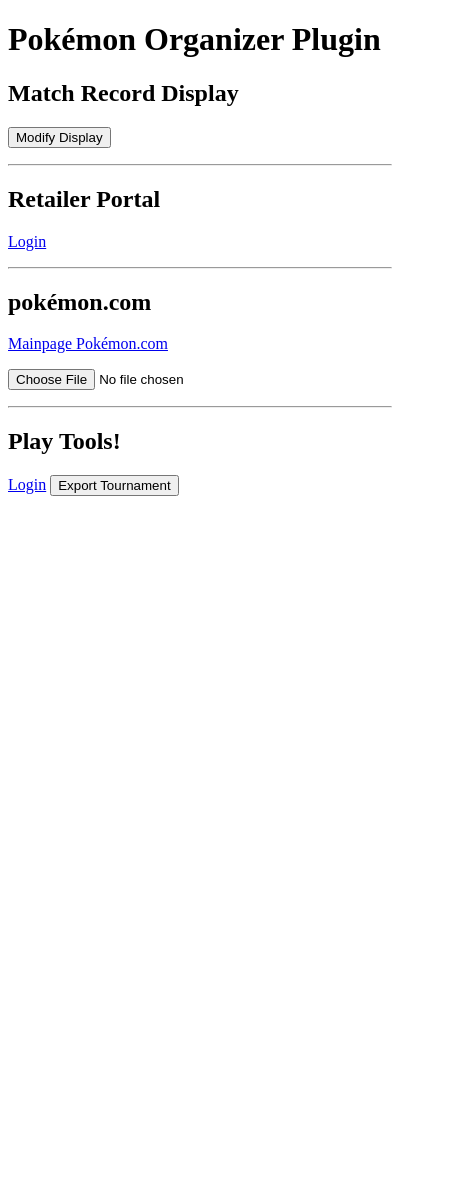
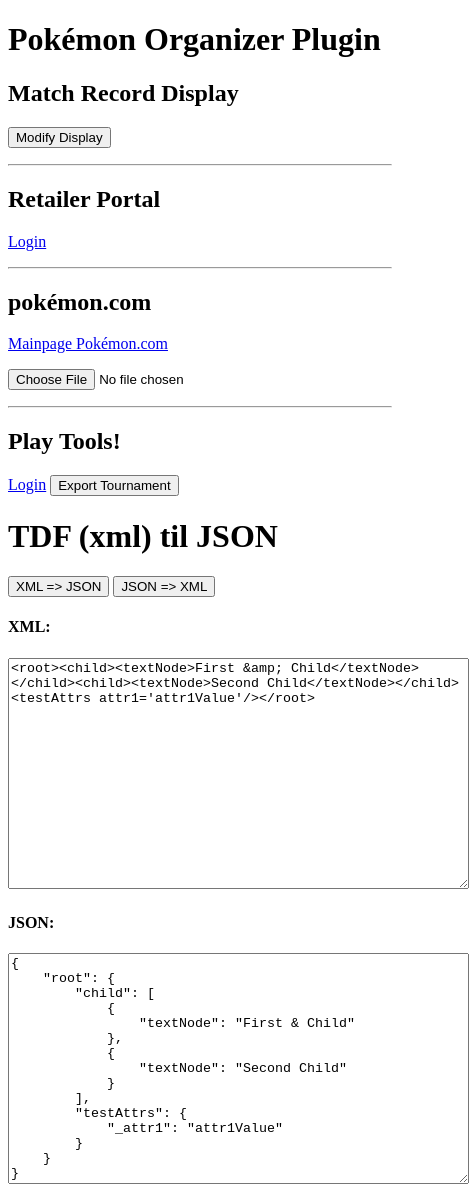
Before and after one commit to thelleha/PokemonPlugin, a browser extension: page popup.html in a window 400 px wide. Shown: the whole page, 469 px wide, since content can reach past the window. Before the commit the page ends 844 px from the top, so only its background shows below. Drawn offline with Linux system fonts and the light colour scheme.

Commit message:
new section in pop
unhide <div> in html,
remove tab-indent

```diff
--- a/popup.html
+++ b/popup.html
@@ -41,7 +41,7 @@
       <button id="exportTournament">Export Tournament</button>
     </p>
 
-    <div id="textBoxes" hidden>
+    <div id="textBoxes">
       <h1>TDF (xml) til JSON</h1>
       <button id="convertToJsonBtn">XML => JSON</button>
       <button id="convertToXmlBtn">JSON => XML</button>
```
Also changed, not shown: popup.mjs (indentation only).
